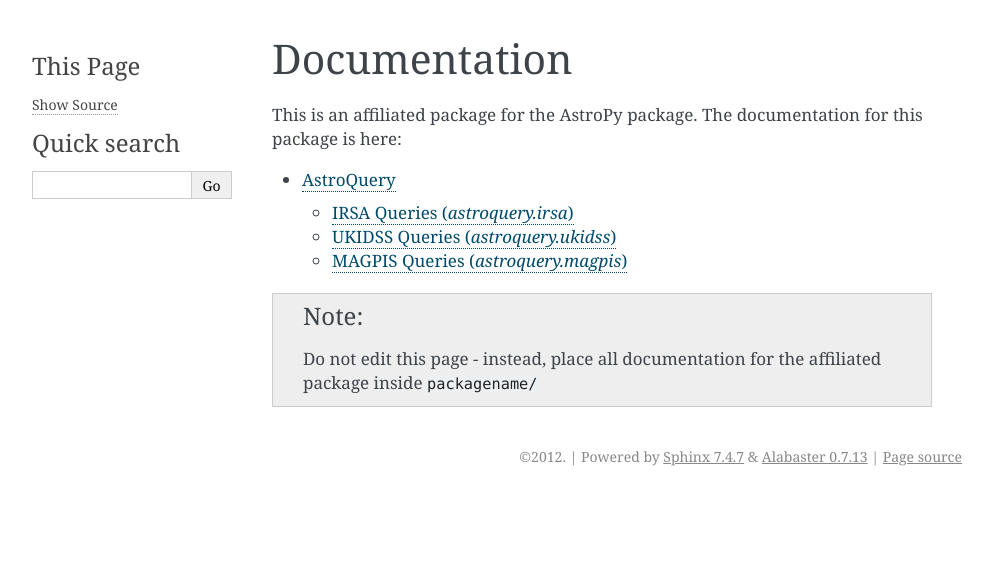
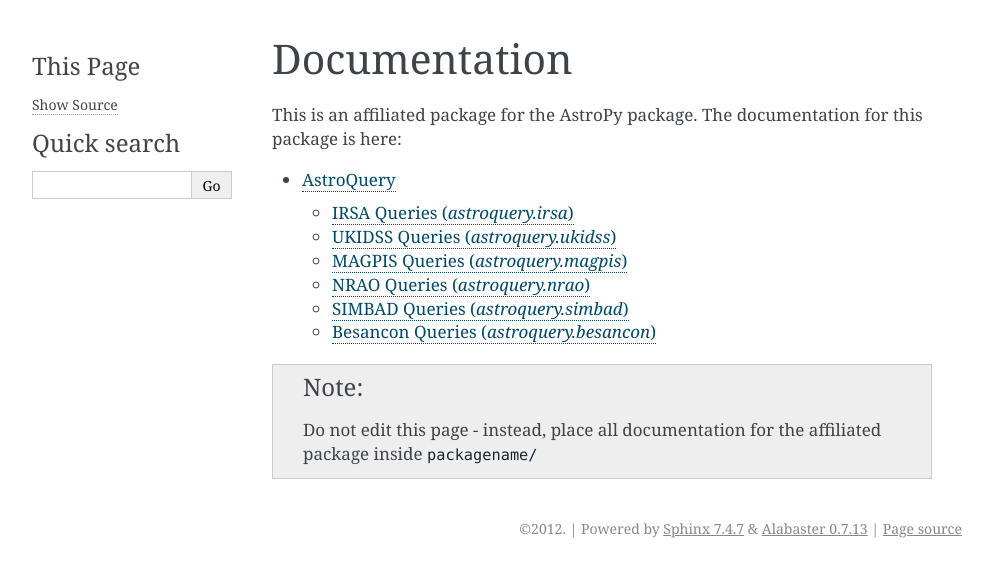
Before and after one commit to astropy/astroquery, a Sphinx documentation site: the page built from docs/index.rst, in a window 1280 px wide. Shown: the top 577 px of the page, without its empty margins (148-1141 px from the left). Built offline with Sphinx 7.4.7, drawn with Linux system fonts in a browser that asks for light colours; the version number is read from the project's files by our own code.

Commit message:
Add missing subpackages to docs' main toctree.

```diff
--- a/docs/astroquery/index.rst
+++ b/docs/astroquery/index.rst
@@ -9,3 +9,6 @@
   irsa.rst
   ukidss.rst
   magpis.rst
+  nrao.rst
+  simbad.rst
+  besancon.rst
```
